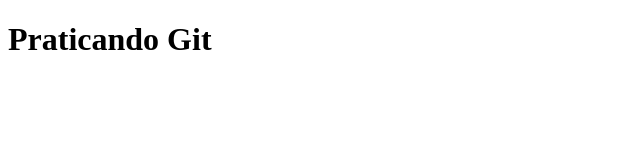
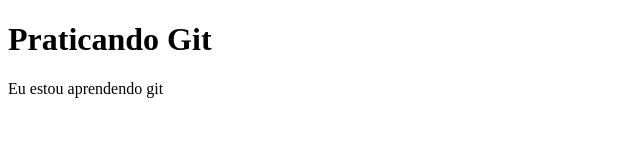
Before and after one commit to JuniorCesarMarques/praticando_git, a plain HTML site: page index.html in a window 1280 px wide. Shown: the whole page, without its empty margins (0-640 px from the left). Drawn offline with Linux system fonts and the light colour scheme.

Commit message:
crie um paragrafo

```diff
--- a/index.html
+++ b/index.html
@@ -7,5 +7,6 @@
 </head>
 <body>
     <h1>Praticando Git</h1>
+    <p>Eu estou aprendendo git</p>
 </body>
 </html>
```
